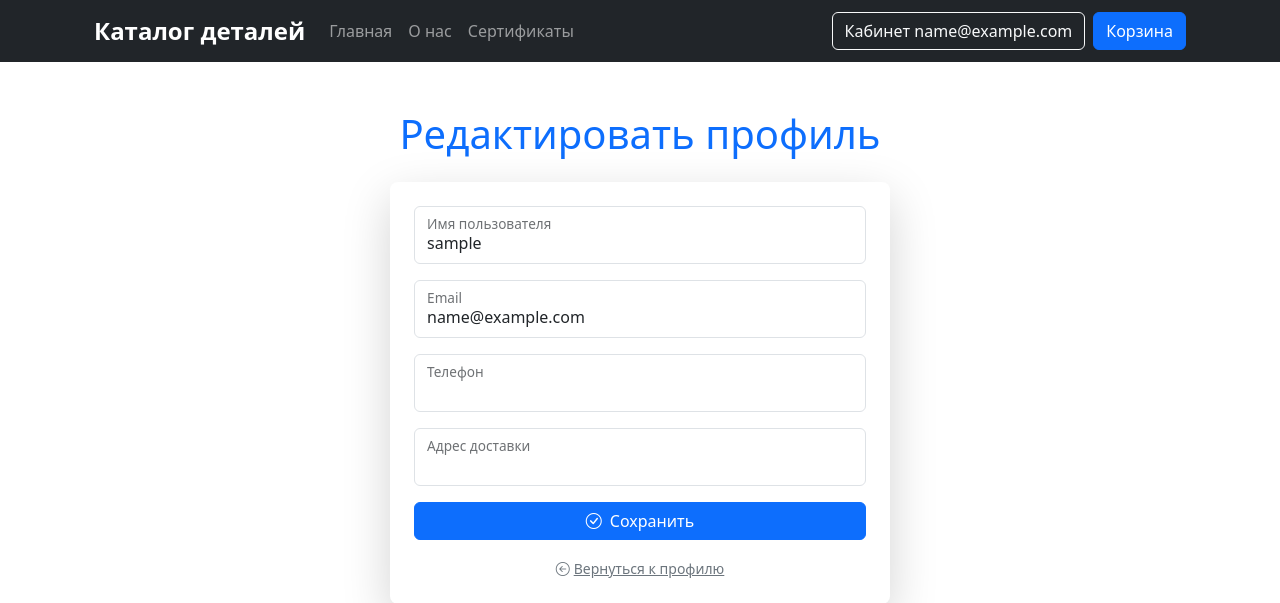
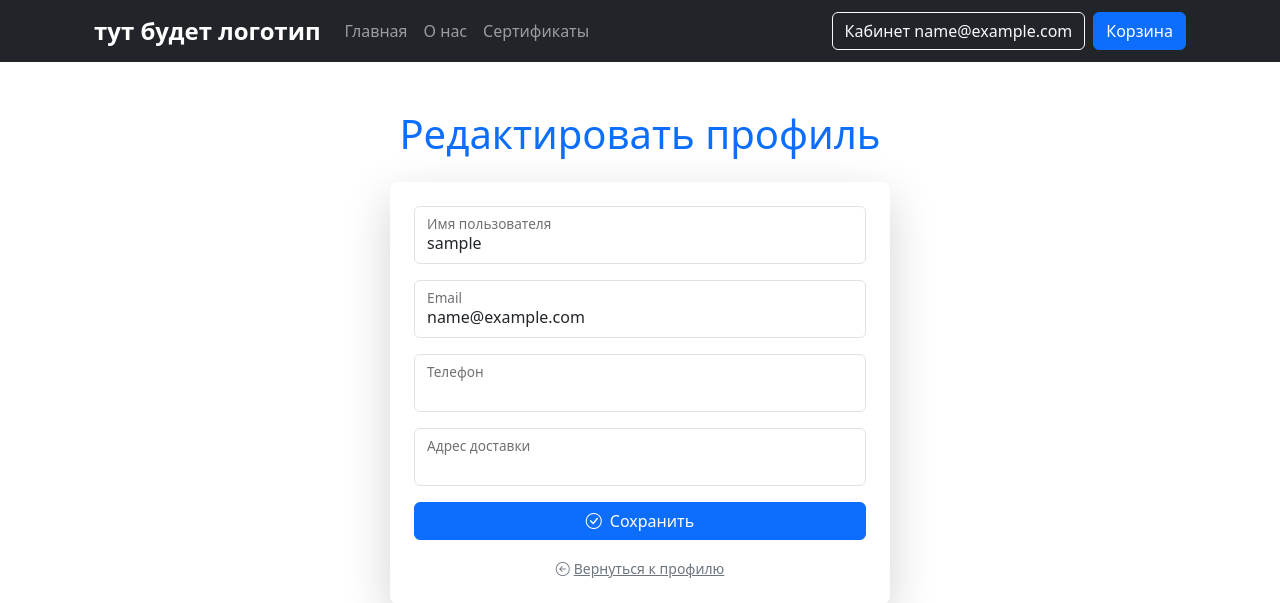
Before and after one commit to DyshaGusew/DiselParts, a Django app: page /accounts/edit-profile/ in a window 1280 px wide. Shown: the top 603 px of the page. Run offline with Django 5.2, Linux system fonts and the light colour scheme; the visitor is signed in with stand-in values (Sample User, id 1); data that the repository does not hold is empty; parts of the project's set-up code (start-up, migrations or seed data) failed here and were passed over; some libraries are stand-ins or nearby versions.

Commit message:
осмысленное сообщения с изменениями

```diff
--- a/config/templates/includes/header.html
+++ b/config/templates/includes/header.html
@@ -3,7 +3,7 @@
     <nav class="navbar navbar-expand-lg navbar-dark">
       <div class="container-fluid">
         <a class="navbar-brand fs-4 fw-bold opacity-75-hover"
-           href="{% url 'catalog:product-list' %}">Каталог деталей</a>
+           href="{% url 'catalog:product-list' %}">тут будет логотип</a>
         <button class="navbar-toggler"
                 type="button"
                 data-bs-toggle="collapse"
```
